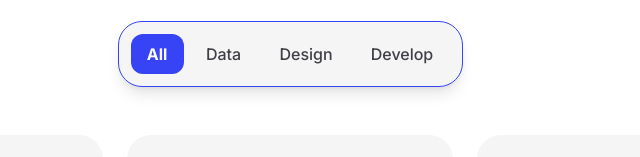
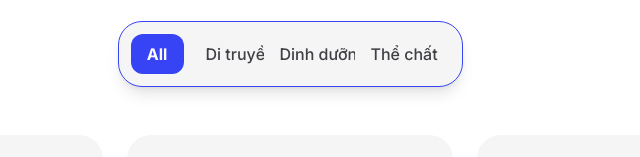
Before and after one commit to ceongocdoan/VRAR, a Gatsby site: page /san-pham-skill in a window 1280 px wide. Shown: the part 1287-1444 px from the top of the page, 350-990 px from the left. Built offline with nearby package versions, Linux system fonts and the light colour scheme; Gatsby itself is replaced by a stand-in of ours.

Commit message:
fix-text3

```diff
--- a/src/components/SkillsSection/CourseList.tsx
+++ b/src/components/SkillsSection/CourseList.tsx
@@ -62,7 +62,7 @@ const CourseList: React.FC = () => {
               : "bg-neutral-100"
           }`}
         >
-          Data
+          Di truyền
         </button>
         <button
           onClick={() => setActiveCategory("Design")}
@@ -72,7 +72,7 @@ const CourseList: React.FC = () => {
               : "bg-neutral-100"
           }`}
         >
-          Design
+          Dinh dưỡng
         </button>
         <button
           onClick={() => setActiveCategory("Develop")}
@@ -82,7 +82,7 @@ const CourseList: React.FC = () => {
               : "bg-neutral-100"
           }`}
         >
-          Develop
+          Thể chất
         </button>
       </nav>
       <section className="grid grid-cols-3 place-items-stretch  max-lg:grid-cols-2 max-md:grid-cols-1 gap-6 max-md:gap-4 justify-start items-center self-stretch mt-12 max-md:mt-6 w-full max-md:max-w-full">
--- a/src/components/SkillsSection/FilterTabs.tsx
+++ b/src/components/SkillsSection/FilterTabs.tsx
@@ -7,13 +7,19 @@ const FilterTabs: React.FC = () => {
         All
       </button>
       <button className="self-stretch px-4 py-1 my-auto rounded-xl w-[68px]">
-        Data
+        Yếu tố di truyền
       </button>
       <button className="self-stretch px-4 py-1 my-auto rounded-xl w-[85px]">
-        Design
+        Yếu tố bệnh lý
       </button>
       <button className="self-stretch px-4 py-1 my-auto rounded-xl w-[95px]">
-        Develop
+        Yếu tố dinh dưỡng
+      </button>
+      <button className="self-stretch px-4 py-1 my-auto rounded-xl w-[95px]">
+        Yếu tố lối sống
+      </button>
+      <button className="self-stretch px-4 py-1 my-auto rounded-xl w-[95px]">
+        Yếu tố thói quen
       </button>
     </nav>
   );
```
Also changed, not shown: src/components/JobSearch/JobCard.tsx (+2 -7 lines).
